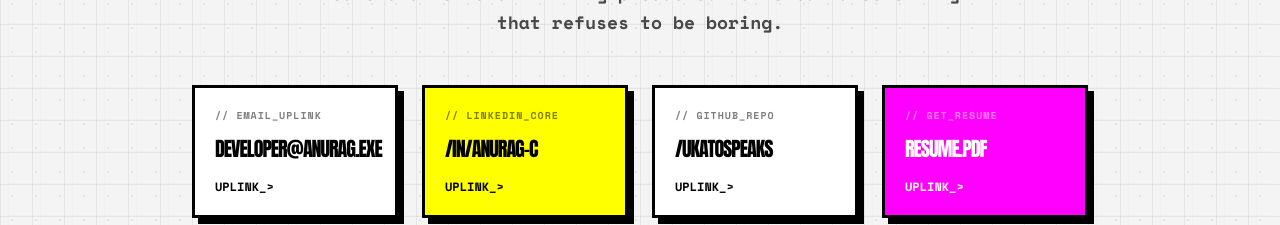
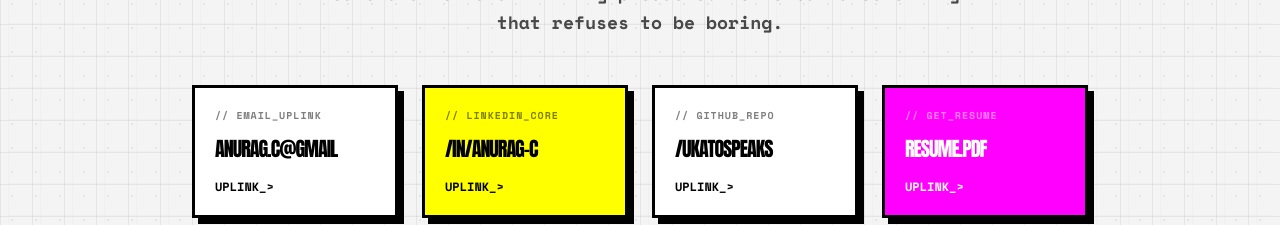
Before and after one commit to UkatoSpeaks/finalp, a Next.js app: page / in a window 1280 px wide. Shown: the part 5960-6185 px from the top of the page. Built offline with nearby package versions, Linux system fonts and the light colour scheme.

Commit message:
refactor: update contact email to chaudharyanurag801@gmail.com

```diff
--- a/app/page.tsx
+++ b/app/page.tsx
@@ -421,8 +421,8 @@ export default function Home() {
           <div className="w-full max-w-4xl grid grid-cols-1 md:grid-cols-2 lg:grid-cols-4 gap-6">
             <ContactLink
               label="EMAIL_UPLINK"
-              value="developer@anurag.exe"
-              href="mailto:anuragp@example.com"
+              value="ANURAG.C@GMAIL"
+              href="mailto:chaudharyanurag801@gmail.com"
               color="bg-white"
             />
             <ContactLink
@@ -460,7 +460,7 @@ export default function Home() {
                 </p>
                 <p className="text-gray-400">Searching for secure uplink...</p>
                 <p className="text-black font-bold">UPLINK_ESTABLISHED: [100% SUCCESS]</p>
-                <Link href="mailto:anuragp@example.com" className="inline-block bg-accent px-4 py-2 mt-4 font-heading text-xl shadow-[4px_4px_0px_0px_rgba(0,0,0,1)] hover:shadow-none hover:translate-x-0.5 hover:translate-y-0.5 transition-all uppercase tracking-tighter">
+                <Link href="mailto:chaudharyanurag801@gmail.com" className="inline-block bg-accent px-4 py-2 mt-4 font-heading text-xl shadow-[4px_4px_0px_0px_rgba(0,0,0,1)] hover:shadow-none hover:translate-x-0.5 hover:translate-y-0.5 transition-all uppercase tracking-tighter">
                   EXECUTE_MESSAGE_SEQUENCE
                 </Link>
               </div>
```
